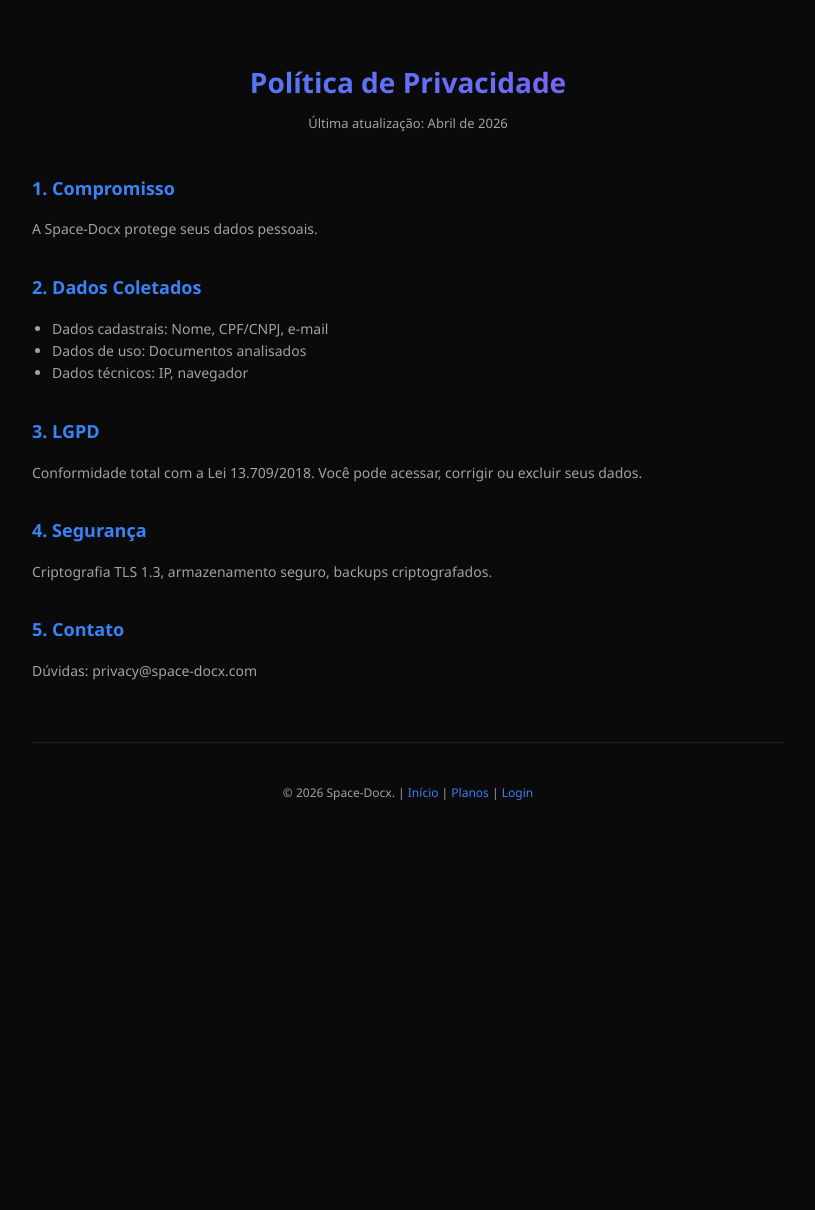
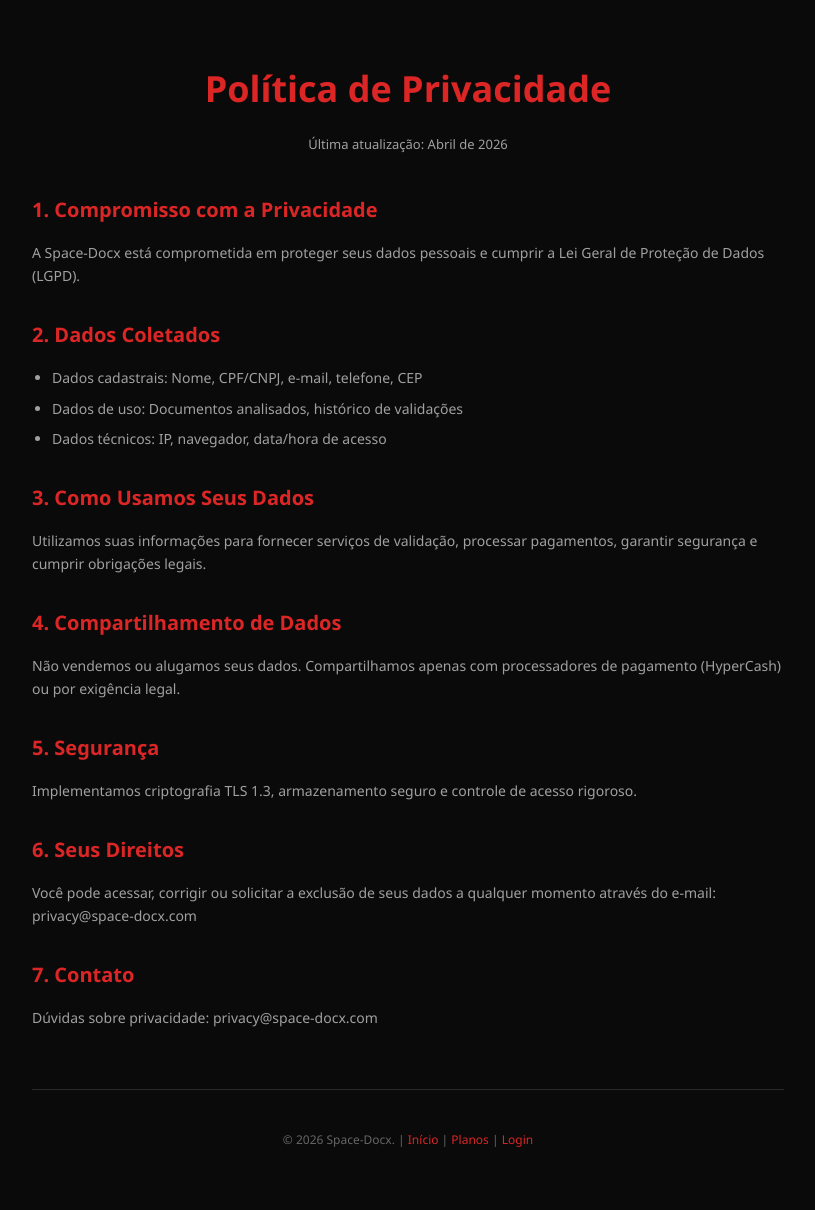
Before and after one commit to luq-eng/space-docx, a Flask app: page /politicas in a window 1280 px wide. Shown: the whole page, without its empty margins (232-1047 px from the left). Before the commit the page ends 800 px from the top, so only its background shows below. Run offline with Flask 3, Linux system fonts and the light colour scheme; parts of the project's set-up code (start-up, migrations or seed data) failed here and were passed over.

Commit message:
Update politicas.html

```diff
--- a/templates/politicas.html
+++ b/templates/politicas.html
@@ -6,27 +6,33 @@
     <title>Política de Privacidade | Space-Docx</title>
     <style>
         * { margin: 0; padding: 0; box-sizing: border-box; }
-        body { font-family: 'Segoe UI', sans-serif; background: #0a0a0a; color: #fff; line-height: 1.6; }
+        body { font-family: 'Segoe UI', sans-serif; background: #0a0a0a; color: #e0e0e0; line-height: 1.6; }
         .container { max-width: 800px; margin: 0 auto; padding: 60px 24px; }
-        h1 { text-align: center; font-size: 28px; margin-bottom: 8px; background: linear-gradient(135deg, #3b82f6, #8b5cf6); -webkit-background-clip: text; -webkit-text-fill-color: transparent; }
-        .date { text-align: center; color: #a1a1aa; font-size: 13px; margin-bottom: 40px; }
+        h1 { text-align: center; font-size: 36px; margin-bottom: 16px; color: #dc2626; }
+        .date { text-align: center; color: #a0a0a0; font-size: 13px; margin-bottom: 40px; }
         .section { margin-bottom: 32px; }
-        .section h2 { font-size: 18px; color: #3b82f6; margin-bottom: 16px; }
-        .section p, .section ul { color: #a1a1aa; font-size: 14px; }
+        .section h2 { font-size: 20px; color: #dc2626; margin-bottom: 16px; }
+        .section p, .section ul { color: #a0a0a0; font-size: 14px; }
         .section ul { padding-left: 20px; margin-top: 8px; }
-        .footer { text-align: center; margin-top: 60px; padding-top: 40px; border-top: 1px solid #1f1f1f; color: #a1a1aa; font-size: 12px; }
-        .footer a { color: #3b82f6; text-decoration: none; }
+        .section li { margin-bottom: 8px; }
+        .footer { text-align: center; margin-top: 60px; padding-top: 40px; border-top: 1px solid #2a2a2a; color: #666; font-size: 12px; }
+        .footer a { color: #dc2626; text-decoration: none; }
+        @media (max-width: 768px) { .container { padding: 40px 20px; } h1 { font-size: 28px; } }
     </style>
 </head>
 <body>
     <div class="container">
         <h1>Política de Privacidade</h1>
         <div class="date">Última atualização: Abril de 2026</div>
-        <div class="section"><h2>1. Compromisso</h2><p>A Space-Docx protege seus dados pessoais.</p></div>
-        <div class="section"><h2>2. Dados Coletados</h2><ul><li>Dados cadastrais: Nome, CPF/CNPJ, e-mail</li><li>Dados de uso: Documentos analisados</li><li>Dados técnicos: IP, navegador</li></ul></div>
-        <div class="section"><h2>3. LGPD</h2><p>Conformidade total com a Lei 13.709/2018. Você pode acessar, corrigir ou excluir seus dados.</p></div>
-        <div class="section"><h2>4. Segurança</h2><p>Criptografia TLS 1.3, armazenamento seguro, backups criptografados.</p></div>
-        <div class="section"><h2>5. Contato</h2><p>Dúvidas: privacy@space-docx.com</p></div>
+
+        <div class="section"><h2>1. Compromisso com a Privacidade</h2><p>A Space-Docx está comprometida em proteger seus dados pessoais e cumprir a Lei Geral de Proteção de Dados (LGPD).</p></div>
+        <div class="section"><h2>2. Dados Coletados</h2><ul><li>Dados cadastrais: Nome, CPF/CNPJ, e-mail, telefone, CEP</li><li>Dados de uso: Documentos analisados, histórico de validações</li><li>Dados técnicos: IP, navegador, data/hora de acesso</li></ul></div>
+        <div class="section"><h2>3. Como Usamos Seus Dados</h2><p>Utilizamos suas informações para fornecer serviços de validação, processar pagamentos, garantir segurança e cumprir obrigações legais.</p></div>
+        <div class="section"><h2>4. Compartilhamento de Dados</h2><p>Não vendemos ou alugamos seus dados. Compartilhamos apenas com processadores de pagamento (HyperCash) ou por exigência legal.</p></div>
+        <div class="section"><h2>5. Segurança</h2><p>Implementamos criptografia TLS 1.3, armazenamento seguro e controle de acesso rigoroso.</p></div>
+        <div class="section"><h2>6. Seus Direitos</h2><p>Você pode acessar, corrigir ou solicitar a exclusão de seus dados a qualquer momento através do e-mail: privacy@space-docx.com</p></div>
+        <div class="section"><h2>7. Contato</h2><p>Dúvidas sobre privacidade: privacy@space-docx.com</p></div>
+
         <div class="footer"><p>© 2026 Space-Docx. | <a href="/">Início</a> | <a href="/planos">Planos</a> | <a href="/login">Login</a></p></div>
     </div>
 </body>
```
